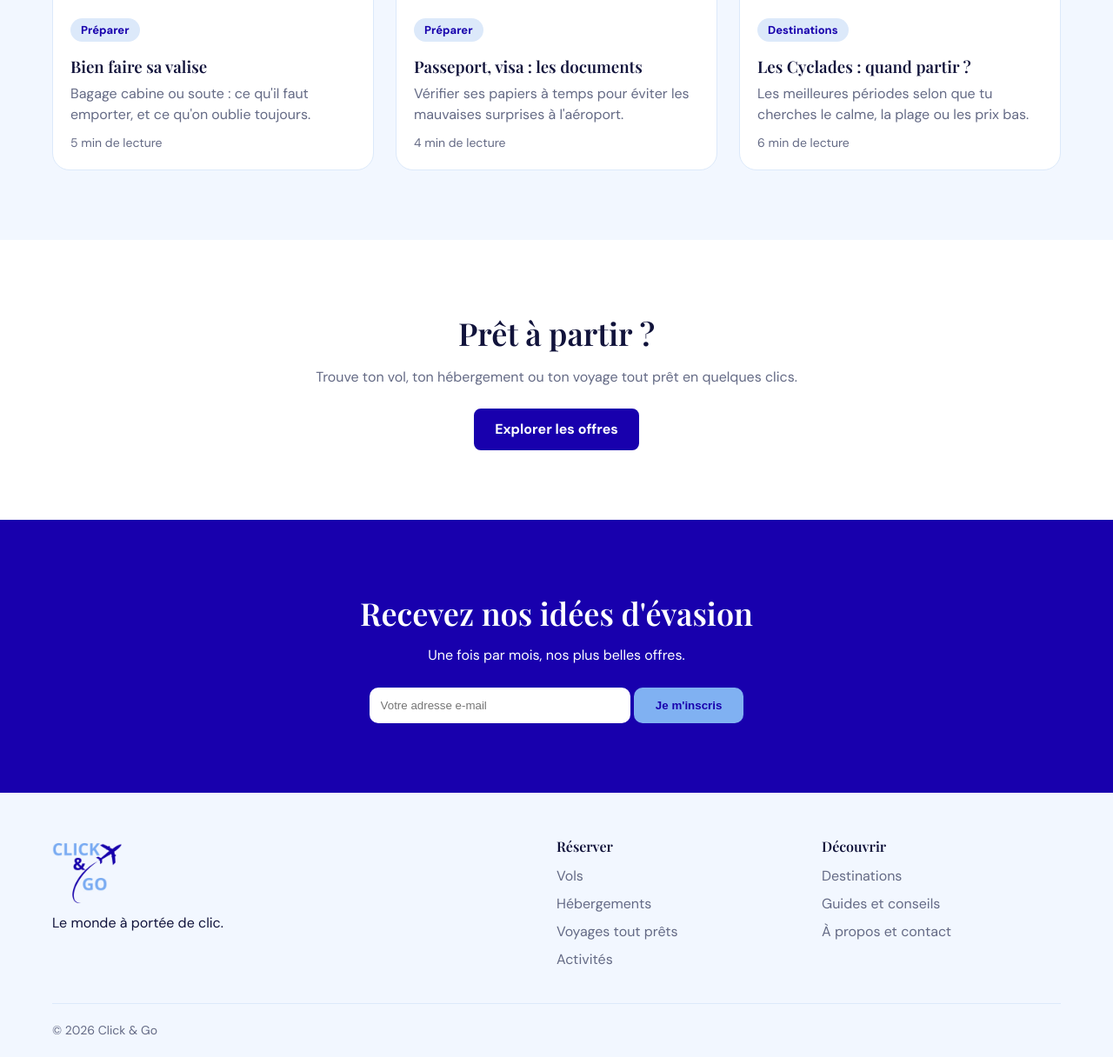
After one commit to Laurent28-ux/Projet-WEB, a PHP site: page /guide.php?id=premier-voyage in a window 1280 px wide. The commit adds this page. Shown: the part 2783-3999 px from the top of the page at 87% size. Run offline with PHP 8.4, Linux system fonts and the light colour scheme; some libraries are stand-ins or nearby versions.

Commit message:
partie_A

```diff
--- a/public/css/guides.css
+++ b/public/css/guides.css
@@ -401,3 +401,227 @@ footer {
     animation: none;
   }
 }
+/* ===== Page d'un guide (guide.php) ===== */
+
+/* Barre de progression en haut */
+.progression {
+  position: fixed;
+  top: 0;
+  left: 0;
+  z-index: 30;
+  width: 100%;
+  height: 4px;
+  background: #dce9fa;
+}
+
+.progression span {
+  display: block;
+  width: 0;
+  height: 100%;
+  background: #1800ad;
+  transition: width 0.1s linear;
+}
+
+/* ----- Titre de l'article ----- */
+.entete-article {
+  padding: 60px 60px 90px;
+  background: #1800ad;
+  color: #ffffff;
+  text-align: center;
+}
+
+.retour {
+  display: inline-block;
+  margin-bottom: 28px;
+  color: #80b1f2;
+  font-weight: bold;
+  font-family: 'DM Sans', Arial, sans-serif;
+}
+
+.retour:hover {
+  color: #ffffff;
+}
+
+.entete-article .etiquette {
+  display: block;
+  width: fit-content;
+  margin: 0 auto 18px;
+  background: #80b1f2;
+  color: #1800ad;
+}
+
+.entete-article h1 {
+  max-width: 860px;
+  margin: 0 auto 16px;
+  font-size: clamp(32px, 4.5vw, 52px);
+  line-height: 1.1;
+  color: #ffffff;
+}
+
+.entete-article .chapeau {
+  max-width: 640px;
+  margin: 0 auto;
+  color: #dce9fa;
+  font-size: 18px;
+  font-family: 'DM Sans', Arial, sans-serif;
+}
+
+.infos-lecture {
+  margin-top: 18px;
+  color: #80b1f2;
+  font-size: 14px;
+  font-family: 'DM Sans', Arial, sans-serif;
+}
+
+/* Image qui chevauche le titre bleu */
+.couverture {
+  max-width: 960px;
+  margin: -50px auto 0;
+  padding: 0 20px;
+}
+
+.couverture img {
+  display: block;
+  width: 100%;
+  height: 420px;
+  border-radius: 20px;
+  object-fit: cover;
+  box-shadow: 0 10px 40px rgba(24, 0, 173, 0.2);
+}
+
+/* ----- Corps de l'article ----- */
+.article {
+  max-width: 720px;
+  margin: 0 auto;
+  padding: 60px 20px 70px;
+  font-size: 18px;
+  font-family: 'DM Sans', Arial, sans-serif;
+  color: #11133b;
+  line-height: 1.7;
+}
+
+.article h2 {
+  margin: 44px 0 14px;
+  color: #1800ad;
+  font-size: 28px;
+  font-family: 'Playfair Display', Georgia, serif;
+  line-height: 1.2;
+}
+
+.article h2:first-child {
+  margin-top: 0;
+}
+
+.article p {
+  margin-bottom: 16px;
+}
+
+.article ul {
+  margin: 0 0 20px 24px;
+}
+
+.article li {
+  margin-bottom: 10px;
+}
+
+/* Encadré conseil */
+.conseil {
+  margin-top: 50px;
+  padding: 24px 28px;
+  background: #f2f7ff;
+  border-left: 5px solid #1800ad;
+  border-radius: 0 14px 14px 0;
+}
+
+.conseil strong {
+  display: block;
+  margin-bottom: 8px;
+  color: #1800ad;
+  font-size: 15px;
+}
+
+.conseil p {
+  margin-bottom: 0;
+  color: #646a85;
+}
+
+/* ----- Section À lire aussi ----- */
+.section.fond-clair {
+  padding: 80px 60px;
+  background: #f2f7ff;
+}
+
+.section.fond-clair h2 {
+  margin-bottom: 30px;
+  font-size: 36px;
+  font-family: 'Playfair Display', Georgia, serif;
+  color: #11133b;
+}
+
+/* ----- Appel à l'action ----- */
+.appel {
+  padding: 80px 60px;
+  text-align: center;
+  background: #ffffff;
+}
+
+.appel h2 {
+  margin-bottom: 12px;
+  font-size: 36px;
+  font-family: 'Playfair Display', Georgia, serif;
+  color: #11133b;
+}
+
+.appel p {
+  margin-bottom: 24px;
+  color: #646a85;
+  font-family: 'DM Sans', Arial, sans-serif;
+}
+
+/* ----- Page introuvable ----- */
+.introuvable {
+  padding: 100px 60px;
+  text-align: center;
+}
+
+.introuvable h1 {
+  margin-bottom: 16px;
+  font-size: 40px;
+  font-family: 'Playfair Display', Georgia, serif;
+  color: #11133b;
+}
+
+.introuvable p {
+  margin-bottom: 28px;
+  color: #646a85;
+  font-family: 'DM Sans', Arial, sans-serif;
+}
+
+/* ----- Responsive ----- */
+@media (max-width: 1000px) {
+  .entete-article {
+    padding: 40px 20px 80px;
+  }
+
+  .entete-article h1 {
+    font-size: 32px;
+  }
+
+  .couverture img {
+    height: 260px;
+  }
+
+  .article {
+    font-size: 17px;
+    padding: 40px 20px 50px;
+  }
+
+  .article h2 {
+    font-size: 24px;
+  }
+
+  .section.fond-clair,
+  .appel {
+    padding: 60px 20px;
+  }
+}
--- /dev/null
+++ b/public/guide.php
@@ -0,0 +1,351 @@
+<?php
+// ===== Les guides : pour en ajouter un, copie un bloc et change son identifiant =====
+$guides = [
+
+  'premier-voyage' => [
+    'titre'     => "Réussir son premier voyage à l'étranger",
+    'categorie' => 'Préparer',
+    'duree'     => '8 min',
+    'image'     => 'https://images.unsplash.com/photo-1791188213460-321332b70cab?w=1200',
+    'alt'       => 'Île de Syros',
+    'resume'    => "Documents, argent, téléphone, assurance : la liste complète pour partir l'esprit tranquille.",
+    'chapeau'   => "Documents, argent, téléphone, assurance : la liste complète pour partir l'esprit tranquille, même si tu n'as jamais voyagé seul.",
+    'sections'  => [
+      ['titre' => 'Commence par les documents',
+       'texte' => ["Vérifie ta pièce d'identité ou ton passeport plusieurs semaines avant le départ : certains pays exigent qu'il soit encore valide plusieurs mois après ton retour. Renseigne-toi aussi sur le visa, selon ta nationalité et ta destination, sur le site officiel du pays ou auprès de son ambassade."],
+       'liste' => ["Passeport ou carte d'identité en cours de validité", "Visa ou autorisation de voyage si la destination l'exige", "Billets et confirmations d'hébergement, sur papier et sur ton téléphone", "Copies de tes documents, rangées séparément des originaux"]],
+      ['titre' => "Prévoir l'argent",
+       'texte' => ["Emporte une carte bancaire acceptée à l'étranger et un peu d'espèces en monnaie locale pour les premières dépenses. Renseigne-toi sur les frais de ta banque pour les paiements hors zone euro, et prévois une seconde carte en cas de perte ou de blocage."]],
+      ['titre' => 'Rester joignable',
+       'liste' => ["Vérifie les options de ton forfait mobile à l'étranger, ou prends une e-SIM locale", "Télécharge les cartes de ta destination pour les utiliser hors connexion", "Donne ton itinéraire et l'adresse de ton hébergement à un proche"]],
+      ['titre' => 'Penser à ta santé',
+       'texte' => ["Regarde si des vaccins ou des précautions sont recommandés pour ta destination, et emporte tes médicaments personnels avec leur ordonnance. Une assurance voyage couvrant les frais médicaux et le rapatriement est un vrai filet de sécurité. Dans l'Union européenne, la carte européenne d'assurance maladie peut aussi t'aider, selon ta situation."]],
+      ['titre' => 'Le jour du départ',
+       'texte' => ["Arrive à l'aéroport en avance, garde tes documents à portée de main et vérifie ta porte d'embarquement sur les écrans : elle peut changer."]],
+    ],
+    'conseil'   => "Prends en photo chaque document important et envoie-les-toi par e-mail : en cas de perte, tu auras tout sous la main.",
+  ],
+
+  'valise' => [
+    'titre'     => 'Bien faire sa valise',
+    'categorie' => 'Préparer',
+    'duree'     => '5 min',
+    'image'     => 'https://images.unsplash.com/photo-1596109898239-d8f0b19790a2?w=1200',
+    'alt'       => 'Valise',
+    'resume'    => "Bagage cabine ou soute : ce qu'il faut emporter, et ce qu'on oublie toujours.",
+    'chapeau'   => "Bagage cabine ou soute : ce qu'il faut emporter, et ce qu'on oublie toujours.",
+    'sections'  => [
+      ['titre' => 'Cabine ou soute ?',
+       'texte' => ["Les dimensions et le poids autorisés changent d'une compagnie à l'autre, et même d'un tarif à l'autre. Consulte les conditions de ton billet avant de faire ta valise : un bagage trop lourd ou trop grand peut coûter cher à l'aéroport."]],
+      ['titre' => 'Ce qui reste avec toi',
+       'liste' => ["Tes documents et tes billets", "Tes médicaments", "Ton chargeur et ta batterie externe : les batteries voyagent en cabine, pas en soute", "Une tenue de rechange, au cas où ta valise arriverait en retard", "Tes objets de valeur"]],
+      ['titre' => 'Les liquides',
+       'texte' => ["En cabine, les liquides sont limités : en général, des contenants de 100 ml maximum rangés dans un sac transparent refermable. Les règles peuvent évoluer selon l'aéroport, vérifie avant de partir."]],
+      ['titre' => 'Organiser sa valise',
+       'liste' => ["Roule tes vêtements pour gagner de la place", "Mets les objets lourds du côté des roues", "Range les petites affaires dans des pochettes", "Laisse un peu d'espace pour le retour", "Choisis tes tenues selon la météo de la destination"]],
+    ],
+    'conseil'   => "Pèse ta valise chez toi avec un pèse-bagage ou un pèse-personne : tu éviteras les mauvaises surprises au comptoir.",
+  ],
+
+  'documents' => [
+    'titre'     => 'Passeport, visa : les documents',
+    'categorie' => 'Préparer',
+    'duree'     => '4 min',
+    'image'     => 'https://images.unsplash.com/photo-1684852711123-53815b5ee4c9?w=1200',
+    'alt'       => 'Passeport',
+    'resume'    => "Vérifier ses papiers à temps pour éviter les mauvaises surprises à l'aéroport.",
+    'chapeau'   => "Vérifier ses papiers à temps pour éviter les mauvaises surprises à l'aéroport.",
+    'sections'  => [
+      ['titre' => "Pièce d'identité ou passeport ?",
+       'texte' => ["Selon ta nationalité et ta destination, une carte d'identité peut suffire (par exemple pour certains voyages dans l'Union européenne), ou un passeport peut être obligatoire. Les règles dépendent de ton document et de ton pays d'origine, pas seulement de la destination."]],
+      ['titre' => 'La date de validité',
+       'texte' => ["Beaucoup de pays demandent que ton passeport soit valide plusieurs mois après la date de retour, avec des pages libres. Un document trop proche de son expiration peut te faire refuser l'embarquement."]],
+      ['titre' => 'Visa et autorisations',
+       'texte' => ["Certains pays demandent un visa, d'autres une autorisation de voyage électronique à obtenir avant le départ. Les délais vont de quelques minutes à plusieurs semaines : commence tôt."],
+       'liste' => ["Le site officiel du pays de destination", "L'ambassade ou le consulat de ce pays", "Les conseils aux voyageurs du ministère des Affaires étrangères de ton pays"]],
+      ['titre' => 'Renouveler ses papiers',
+       'texte' => ["Le renouvellement d'un passeport peut prendre plusieurs semaines, surtout avant les vacances. Si ton document expire bientôt, fais ta demande sans attendre."]],
+    ],
+    'conseil'   => "Vérifie que tes papiers sont en règle avant de réserver, ou choisis une offre dont les conditions de modification sont souples.",
+  ],
+
+  'cyclades' => [
+    'titre'     => 'Les Cyclades : quand partir ?',
+    'categorie' => 'Destinations',
+    'duree'     => '6 min',
+    'image'     => 'https://images.unsplash.com/photo-1791188213460-321332b70cab?w=1200',
+    'alt'       => 'Cyclades',
+    'resume'    => "Les meilleures périodes selon que tu cherches le calme, la plage ou les prix bas.",
+    'chapeau'   => "Les meilleures périodes selon que tu cherches le calme, la plage ou les prix bas.",
+    'sections'  => [
+      ['titre' => 'Mai et juin : le bon équilibre',
+       'texte' => ["Les journées sont déjà chaudes, la mer commence à se réchauffer et les îles sont moins fréquentées qu'en plein été. Hébergements et ferries sont aussi plus abordables."]],
+      ['titre' => 'Juillet et août : plein soleil, plein monde',
+       'texte' => ["C'est la haute saison : plages animées et soirées vivantes, mais prix plus élevés et réservations à faire tôt. Dans les Cyclades, un vent fort, le meltem, souffle souvent en été : il rafraîchit, mais peut perturber certaines traversées en bateau."]],
+      ['titre' => 'Septembre et début octobre : la mer encore chaude',
+       'texte' => ["Beaucoup de voyageurs préfèrent cette période : l'eau est chaude après l'été, la foule diminue et la lumière est belle. Certains établissements commencent à fermer en fin de saison."]],
+      ['titre' => "L'hiver : pour les curieux",
+       'texte' => ["De novembre à mars, les îles sont calmes, parfois trop : beaucoup d'hôtels, de restaurants et de liaisons maritimes sont réduits ou fermés. Une île vivante toute l'année, comme Syros avec sa capitale Ermoupoli, reste plus facile à visiter."]],
+      ['titre' => 'Comment choisir',
+       'liste' => ["Calme et petit budget : mai, juin ou septembre", "Baignade assurée : de juillet à septembre", "Visites et villages : printemps ou automne"]],
+    ],
+    'conseil'   => "Vérifie les horaires des ferries avant de réserver tes nuits : ils changent selon la saison.",
+  ],
+
+  'menton' => [
+    'titre'     => 'Un week-end à Menton',
+    'categorie' => 'Destinations',
+    'duree'     => '5 min',
+    'image'     => 'https://images.unsplash.com/photo-1791802100926-b8aee871c486?w=1200',
+    'alt'       => 'Menton',
+    'resume'    => "Que visiter, où manger et comment s'y rendre depuis Paris.",
+    'chapeau'   => "Que visiter, où manger et comment s'y rendre depuis Paris.",
+    'sections'  => [
+      ['titre' => "S'y rendre depuis Paris",
+       'texte' => ["Le plus rapide est l'avion jusqu'à Nice (environ 1 h 30 de vol), puis le train régional vers Menton, en 35 minutes environ. Le train jusqu'à Nice est plus long (plus de cinq heures) mais évite les aéroports."]],
+      ['titre' => 'À voir en deux jours',
+       'liste' => ["La vieille ville et ses ruelles colorées, jusqu'à la basilique Saint-Michel-Archange", "La promenade en bord de mer et le port", "Les jardins de la ville, nombreux grâce au climat doux", "Le marché couvert, pour goûter les produits locaux"]],
+      ['titre' => 'Le citron, star de la ville',
+       'texte' => ["Menton est célèbre pour ses citrons. Chaque année, à la fin de l'hiver, la Fête du citron remplit la ville de sculptures et de défilés. Si tu viens à cette période, réserve tôt."]],
+      ['titre' => 'Où manger',
+       'texte' => ["Cherche les petites adresses de la vieille ville et les restaurants du port pour une cuisine méditerranéenne : poisson, légumes et desserts au citron. En été, les tables se remplissent vite, pense à réserver le soir."]],
+      ['titre' => 'Une frontière à deux pas',
+       'texte' => ["Menton est tout près de l'Italie : une escapade d'une demi-journée de l'autre côté de la frontière est facile. Emporte ta pièce d'identité."]],
+    ],
+    'conseil'   => "Garde un après-midi libre : la ville se découvre surtout à pied, sans programme précis.",
+  ],
+
+  'petit-budget' => [
+    'titre'     => 'Voyager avec un petit budget',
+    'categorie' => 'Budget',
+    'duree'     => '7 min',
+    'image'     => 'https://images.unsplash.com/photo-1684852711123-53815b5ee4c9?w=1200',
+    'alt'       => 'Budget voyage',
+    'resume'    => "Dates flexibles, hébergements malins, sur-place : nos astuces pour payer moins.",
+    'chapeau'   => "Dates flexibles, hébergements malins, astuces sur place : comment payer moins sans gâcher son voyage.",
+    'sections'  => [
+      ['titre' => 'Fixe un budget avant de chercher',
+       'texte' => ["Décide d'une somme totale, puis répartis-la : transport, hébergement, repas, activités et imprévus. Garde environ 10 % de côté pour les dépenses inattendues."]],
+      ['titre' => 'Joue sur les dates',
+       'texte' => ["Partir en semaine, éviter les vacances scolaires et choisir l'intersaison fait souvent baisser les prix du billet comme de l'hôtel. Quand c'est possible, compare plusieurs jours de départ."]],
+      ['titre' => 'Choisir où dormir',
+       'liste' => ["Un logement avec cuisine permet de préparer quelques repas", "Un quartier un peu à l'écart du centre coûte souvent moins cher, si les transports sont bons", "Regarde ce qui est inclus (petit-déjeuner, annulation gratuite) avant de comparer les prix"]],
+      ['titre' => 'Sur place',
+       'liste' => ["Mange là où mangent les habitants, loin des rues les plus touristiques", "Utilise la marche et les transports en commun", "Profite des visites gratuites : plages, marchés, quartiers, jardins"]],
+      ['titre' => 'Attention aux frais cachés',
+       'texte' => ["Bagage en soute, choix du siège, frais de carte à l'étranger : ces petits suppléments s'additionnent. Chez Click & Go, le prix affiché est le prix payé. Compare toujours le total, pas seulement le tarif de départ."]],
+    ],
+    'conseil'   => "Un voyage plus court mais bien préparé coûte souvent moins cher, et se vit mieux, qu'un long séjour improvisé.",
+  ],
+
+  'reserver-en-un-clic' => [
+    'titre'     => "Réserver en un clic : mode d'emploi",
+    'categorie' => 'Pratique',
+    'duree'     => '3 min',
+    'image'     => 'https://images.unsplash.com/photo-1596109898239-d8f0b19790a2?w=1200',
+    'alt'       => 'Réservation',
+    'resume'    => "De la recherche à la confirmation par e-mail, étape par étape.",
+    'chapeau'   => "De la recherche à la confirmation par e-mail, étape par étape.",
+    'sections'  => [
+      ['titre' => "1. Choisis ce que tu cherches",
+       'texte' => ["Sur la page d'accueil, sélectionne l'onglet qui t'intéresse : Vols, Hébergements, Voyages tout prêts ou Activités."]],
+      ['titre' => '2. Renseigne ton voyage',
+       'texte' => ["Indique ta destination, tes dates de départ et de retour et le nombre de personnes, puis clique sur Rechercher."]],
+      ['titre' => '3. Compare les offres',
+       'texte' => ["Les offres s'affichent avec leur prix final. Ouvre celles qui t'intéressent pour voir le détail."]],
+      ['titre' => '4. Ajoute au panier',
+       'texte' => ["Vols, hôtels et activités vont dans un seul panier : tu règles tout au même endroit."]],
+      ['titre' => '5. Confirme',
+       'texte' => ["Vérifie ton récapitulatif et valide. Tu reçois ta confirmation par e-mail en quelques secondes. Si tu ne la vois pas, regarde dans tes courriers indésirables."]],
+      ['titre' => "Besoin d'aide ?",
+       'texte' => ["Un changement de date, une question ? Connecte-toi à ton compte ou écris à un conseiller depuis la page À propos."]],
+    ],
+    'conseil'   => "Garde ton e-mail de confirmation : il contient tout ce dont tu auras besoin le jour du départ.",
+  ],
+
+];
+
+// ===== Choix de l'article demandé dans l'adresse (?id=...) =====
+function e($texte) {
+  return htmlspecialchars($texte, ENT_QUOTES, 'UTF-8');
+}
+
+$id = isset($_GET['id']) ? $_GET['id'] : '';
+$trouve = isset($guides[$id]);
+
+if (!$trouve) {
+  http_response_code(404);
+} else {
+  $guide = $guides[$id];
+
+  // « À lire aussi » : d'abord la même catégorie, puis les autres
+  $memes = [];
+  $autres = [];
+  foreach ($guides as $cle => $g) {
+    if ($cle === $id) continue;
+    if ($g['categorie'] === $guide['categorie']) { $memes[] = $cle; } else { $autres[] = $cle; }
+  }
+  $suggestions = array_slice(array_merge($memes, $autres), 0, 3);
+}
+?>
+<!DOCTYPE html>
+<html lang="fr">
+<head>
+  <meta charset="UTF-8">
+  <meta name="viewport" content="width=device-width, initial-scale=1.0">
+  <title><?= $trouve ? e($guide['titre']) . ' - Click & Go' : 'Guide introuvable - Click & Go' ?></title>
+  <link href="https://fonts.googleapis.com/css2?family=DM+Sans:wght@400;700&family=Playfair+Display:wght@600&display=swap" rel="stylesheet">
+  <link rel="stylesheet" href="css/guides.css">
+</head>
+<body>
+
+  <!-- ===== EN-TÊTE ===== -->
+  <header>
+    <a href="index.php"><img class="logo-image" src="img/logo.jpg" alt="Click & Go"></a>
+    <nav>
+      <a href="index.php">Accueil</a>
+      <a href="offres.php">Explorer</a>
+      <a href="destinations.php">Destinations</a>
+      <a class="actif" href="guides.php">Guides</a>
+      <a href="a-propos.php">À propos</a>
+    </nav>
+    <div class="compte">
+      <a class="bouton bouton-contour" href="login.php">Se connecter</a>
+      <a class="bouton bouton-plein" href="inscription.php">S'inscrire</a>
+    </div>
+  </header>
+
+<?php if (!$trouve): ?>
+
+  <!-- ===== GUIDE INTROUVABLE ===== -->
+  <section class="section introuvable">
+    <h1>Ce guide n'existe pas</h1>
+    <p>Le lien est peut-être incorrect ou le guide a été déplacé.</p>
+    <a class="bouton bouton-plein" href="guides.php">Voir tous les guides</a>
+  </section>
+
+<?php else: ?>
+
+  <div class="progression" aria-hidden="true"><span id="barre"></span></div>
+
+  <!-- ===== TITRE DE L'ARTICLE ===== -->
+  <section class="entete-article">
+    <a class="retour" href="guides.php">← Tous les guides</a>
+    <span class="etiquette"><?= e($guide['categorie']) ?></span>
+    <h1><?= e($guide['titre']) ?></h1>
+    <p class="chapeau"><?= e($guide['chapeau']) ?></p>
+    <p class="infos-lecture"><?= e($guide['duree']) ?> de lecture</p>
+  </section>
+
+  <div class="couverture">
+    <img src="<?= e($guide['image']) ?>" alt="<?= e($guide['alt']) ?>">
+  </div>
+
+  <!-- ===== CONTENU ===== -->
+  <article class="article" id="article">
+<?php foreach ($guide['sections'] as $section): ?>
+    <h2><?= e($section['titre']) ?></h2>
+<?php if (!empty($section['texte'])): foreach ($section['texte'] as $paragraphe): ?>
+    <p><?= e($paragraphe) ?></p>
+<?php endforeach; endif; ?>
+<?php if (!empty($section['liste'])): ?>
+    <ul>
+<?php foreach ($section['liste'] as $point): ?>
+      <li><?= e($point) ?></li>
+<?php endforeach; ?>
+    </ul>
+<?php endif; ?>
+<?php endforeach; ?>
+
+    <div class="conseil">
+      <strong>Le conseil Click & Go</strong>
+      <p><?= e($guide['conseil']) ?></p>
+    </div>
+  </article>
+
+  <!-- ===== À LIRE AUSSI ===== -->
+  <section class="section fond-clair">
+    <h2>À lire aussi</h2>
+    <div class="grille">
+<?php foreach ($suggestions as $cle): $g = $guides[$cle]; ?>
+      <a class="carte" href="guide.php?id=<?= e($cle) ?>">
+        <img src="<?= e($g['image']) ?>" alt="<?= e($g['alt']) ?>">
+        <span class="etiquette"><?= e($g['categorie']) ?></span>
+        <h3><?= e($g['titre']) ?></h3>
+        <p><?= e($g['resume']) ?></p>
+        <p class="duree"><?= e($g['duree']) ?> de lecture</p>
+      </a>
+<?php endforeach; ?>
+    </div>
+  </section>
+
+  <!-- ===== APPEL À L'ACTION ===== -->
+  <section class="section appel">
+    <h2>Prêt à partir ?</h2>
+    <p>Trouve ton vol, ton hébergement ou ton voyage tout prêt en quelques clics.</p>
+    <a class="bouton bouton-plein" href="offres.php">Explorer les offres</a>
+  </section>
+
+<?php endif; ?>
+
+  <!-- ===== NEWSLETTER ===== -->
+  <section class="newsletter">
+    <h2>Recevez nos idées d'évasion</h2>
+    <p>Une fois par mois, nos plus belles offres.</p>
+    <form action="#">
+      <input type="email" placeholder="Votre adresse e-mail" required>
+      <button type="submit">Je m'inscris</button>
+    </form>
+  </section>
+
+  <!-- ===== PIED DE PAGE ===== -->
+  <footer>
+    <div class="colonnes">
+      <div>
+        <a href="index.php"><img class="logo-image" src="img/logo.jpg" alt="Click & Go"></a>
+        <p>Le monde à portée de clic.</p>
+      </div>
+      <div>
+        <h3>Réserver</h3>
+        <a href="offres.php">Vols</a>
+        <a href="offres.php">Hébergements</a>
+        <a href="offres.php">Voyages tout prêts</a>
+        <a href="offres.php">Activités</a>
+      </div>
+      <div>
+        <h3>Découvrir</h3>
+        <a href="destinations.php">Destinations</a>
+        <a href="guides.php">Guides et conseils</a>
+        <a href="a-propos.php">À propos et contact</a>
+      </div>
+    </div>
+    <p class="copyright">© 2026 Click & Go</p>
+  </footer>
+
+<?php if ($trouve): ?>
+  <!-- ===== JAVASCRIPT : barre de progression de lecture ===== -->
+  <script>
+    (function () {
+      var article = document.getElementById('article');
+      var barre = document.getElementById('barre');
+      var attente = false;
+
+      function mettreAJour() {
+        attente = false;
+        var haut = article.getBoundingClientRect().top + window.scrollY;
+        var hauteur = article.offsetHeight - window.innerHeight * 0.5;
+        var avance = (window.scrollY + window.innerHeight * 0.5 - haut) / hauteur;
+        barre.style.width = Math.min(Math.max(avance, 0), 1) * 100 + '%';
+      }
+
+      window.addEventListener('scroll', function () {
+        if (!attente) { attente = true; requestAnimationFrame(mettreAJour); }
+      }, { passive: true });
+      window.addEventListener('resize', mettreAJour);
+      mettreAJour();
+    })();
+  </script>
+<?php endif; ?>
+
+</body>
+</html>
```
